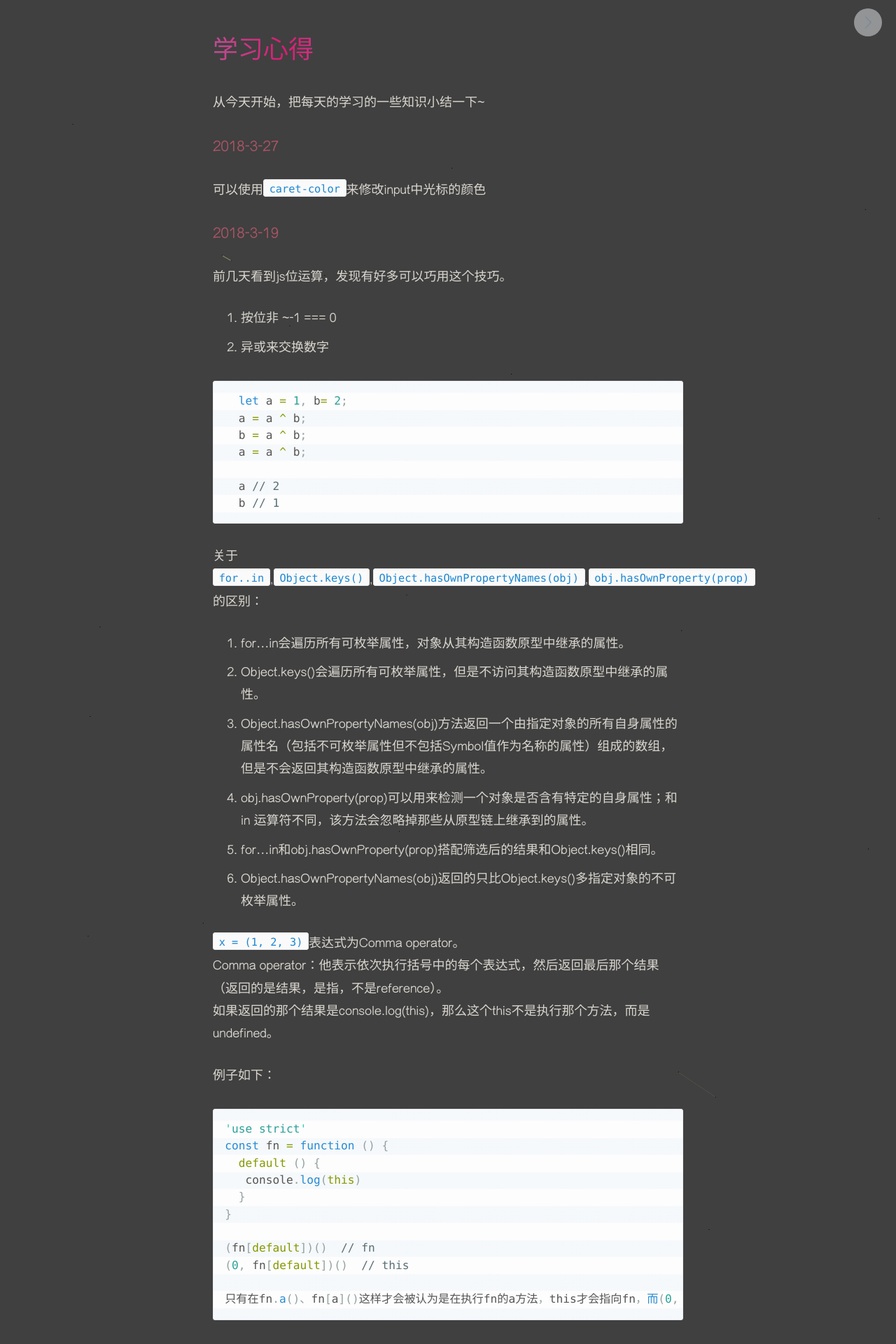
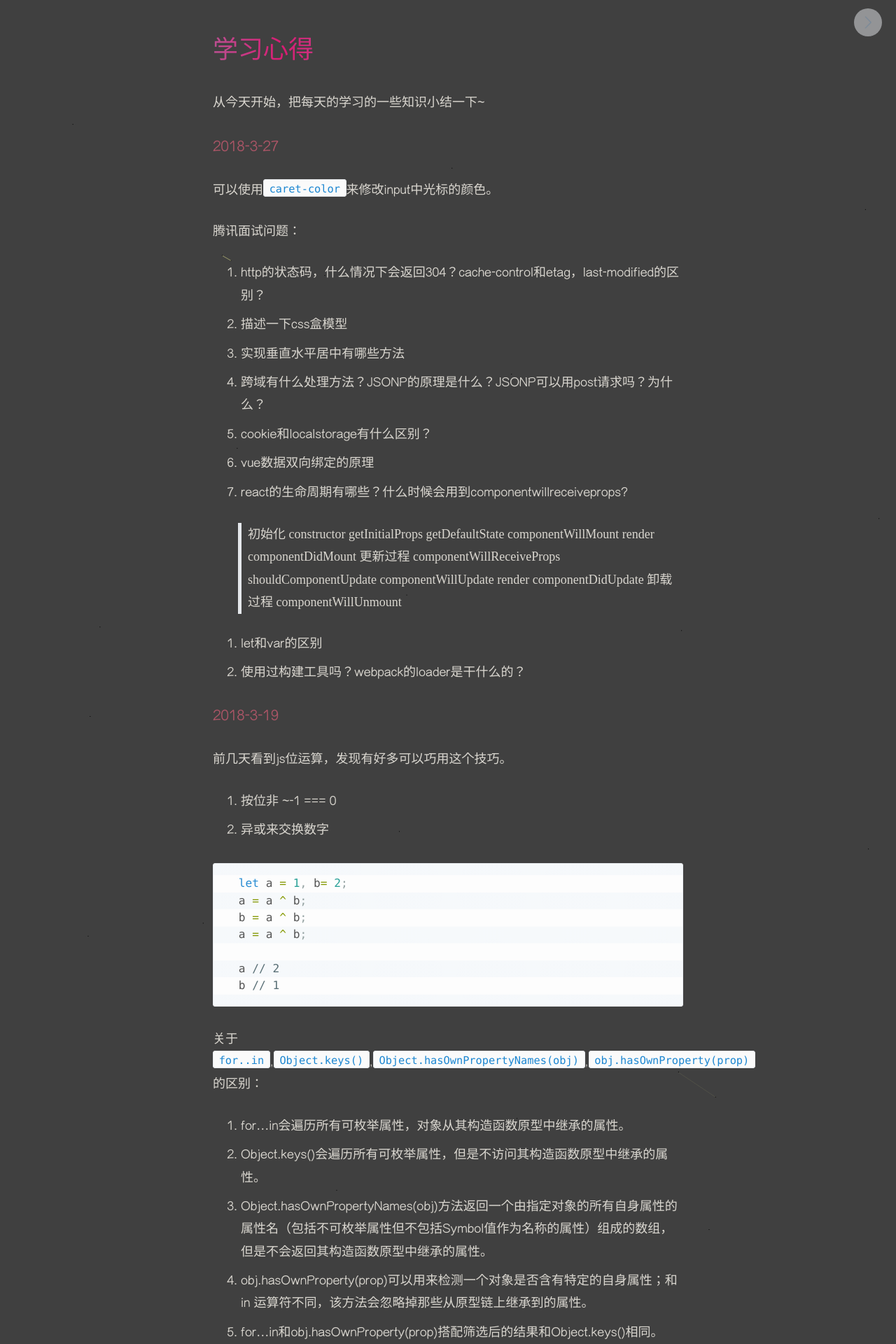
Before and after one commit to Yhspehy/Yhspehy.github.io, a Jekyll site: the page built from _posts/tech/2017-2-13-Study.md, in a window 1280 px wide. Shown: the top 1920 px of the page at 70% size. Built offline with Jekyll 4.4.1, drawn with Linux system fonts in a browser that asks for light colours; comment, search, counter and statistics services are not loaded; some of the changed text lies outside the part shown.

Commit message:
study and css-magic

```diff
--- a/_posts/tech/2017-2-13-Study.md
+++ b/_posts/tech/2017-2-13-Study.md
@@ -10,7 +10,35 @@ keywords: Study
 
 ### 2018-3-27
 
-可以使用`caret-color`来修改input中光标的颜色
+可以使用`caret-color`来修改input中光标的颜色。
+
+腾讯面试问题：
+1. http的状态码，什么情况下会返回304？cache-control和etag，last-modified的区别？
+2. 描述一下css盒模型
+3. 实现垂直水平居中有哪些方法
+4. 跨域有什么处理方法？JSONP的原理是什么？JSONP可以用post请求吗？为什么？
+5. cookie和localstorage有什么区别？
+6. vue数据双向绑定的原理
+7. react的生命周期有哪些？什么时候会用到componentwillreceiveprops?
+
+>初始化
+>constructor
+>getInitialProps
+>getDefaultState
+>componentWillMount
+>render
+>componentDidMount
+>更新过程
+>componentWillReceiveProps
+>shouldComponentUpdate
+>componentWillUpdate
+>render
+>componentDidUpdate
+>卸载过程
+>componentWillUnmount
+
+8. let和var的区别
+9. 使用过构建工具吗？webpack的loader是干什么的？
 
 ### 2018-3-19
 
```
Also changed, not shown: _posts/tech/2018-3-20-CSS-magic.md (+311 -186 lines).
